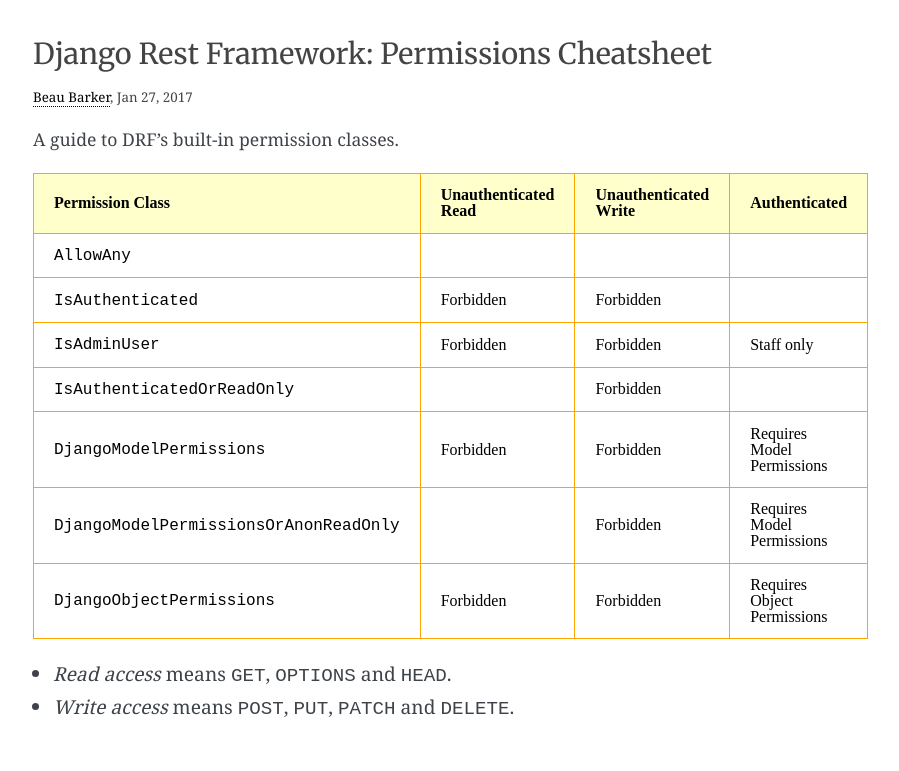
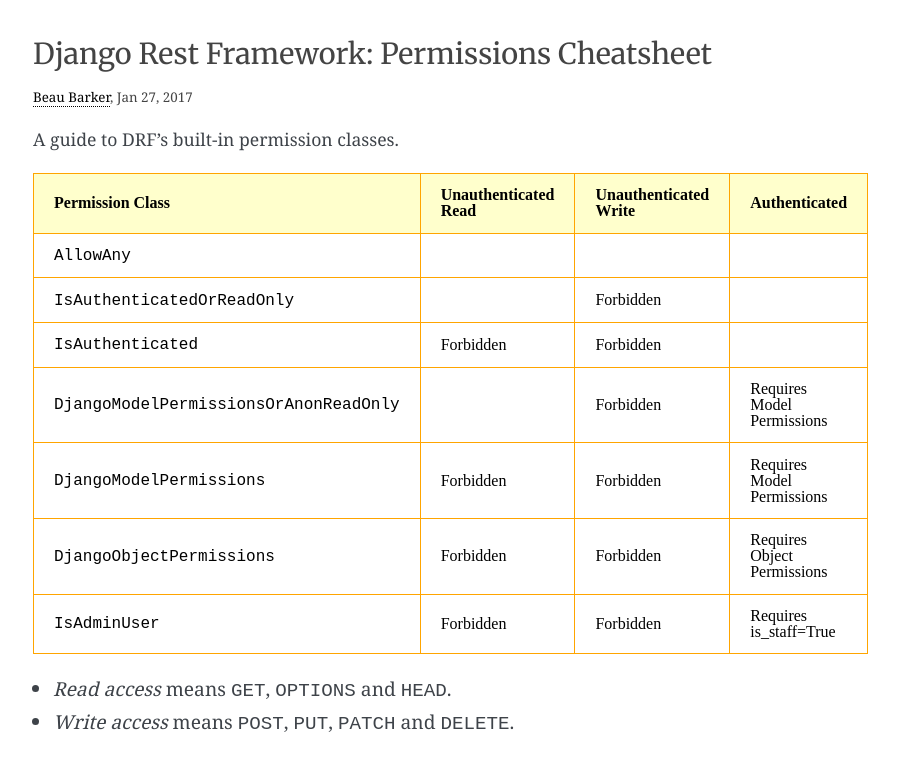
Before and after one commit to explodinglabs/explodinglabs.github.io, a Jekyll site: the page built from _posts/2017-01-27-drf-permissions-cheat-sheet.markdown, in a window 1280 px wide. Shown: the top 771 px of the page, without its empty margins (227-1126 px from the left). Built offline with Jekyll 4.4.1, drawn with Linux system fonts in a browser that asks for light colours; some web fonts are replaced; comment, search, counter and statistics services are not loaded.

Commit message:
Adjust drf permissions doc

```diff
--- a/_posts/2017-01-27-drf-permissions-cheat-sheet.markdown
+++ b/_posts/2017-01-27-drf-permissions-cheat-sheet.markdown
@@ -10,13 +10,13 @@
 
 Permission Class                        | Unauthenticated Read | Unauthenticated Write | Authenticated
 -|-
-`AllowAny`                              |           |           |   |
-`IsAuthenticated`                       | Forbidden | Forbidden |   |
-`IsAdminUser`                           | Forbidden | Forbidden | Staff only |
-`IsAuthenticatedOrReadOnly`             |           | Forbidden |   |
-`DjangoModelPermissions`                | Forbidden | Forbidden | Requires Model Permissions |
-`DjangoModelPermissionsOrAnonReadOnly`  |           | Forbidden | Requires Model Permissions |
-`DjangoObjectPermissions`               | Forbidden | Forbidden | Requires Object Permissions |
+`AllowAny`                              |           |           |
+`IsAuthenticatedOrReadOnly`             |           | Forbidden |
+`IsAuthenticated`                       | Forbidden | Forbidden |
+`DjangoModelPermissionsOrAnonReadOnly`  |           | Forbidden | Requires Model Permissions
+`DjangoModelPermissions`                | Forbidden | Forbidden | Requires Model Permissions
+`DjangoObjectPermissions`               | Forbidden | Forbidden | Requires Object Permissions
+`IsAdminUser`                           | Forbidden | Forbidden | Requires is_staff=True
 {:.mbtablestyle}
 
 - *Read access* means `GET`, `OPTIONS` and `HEAD`.
```
